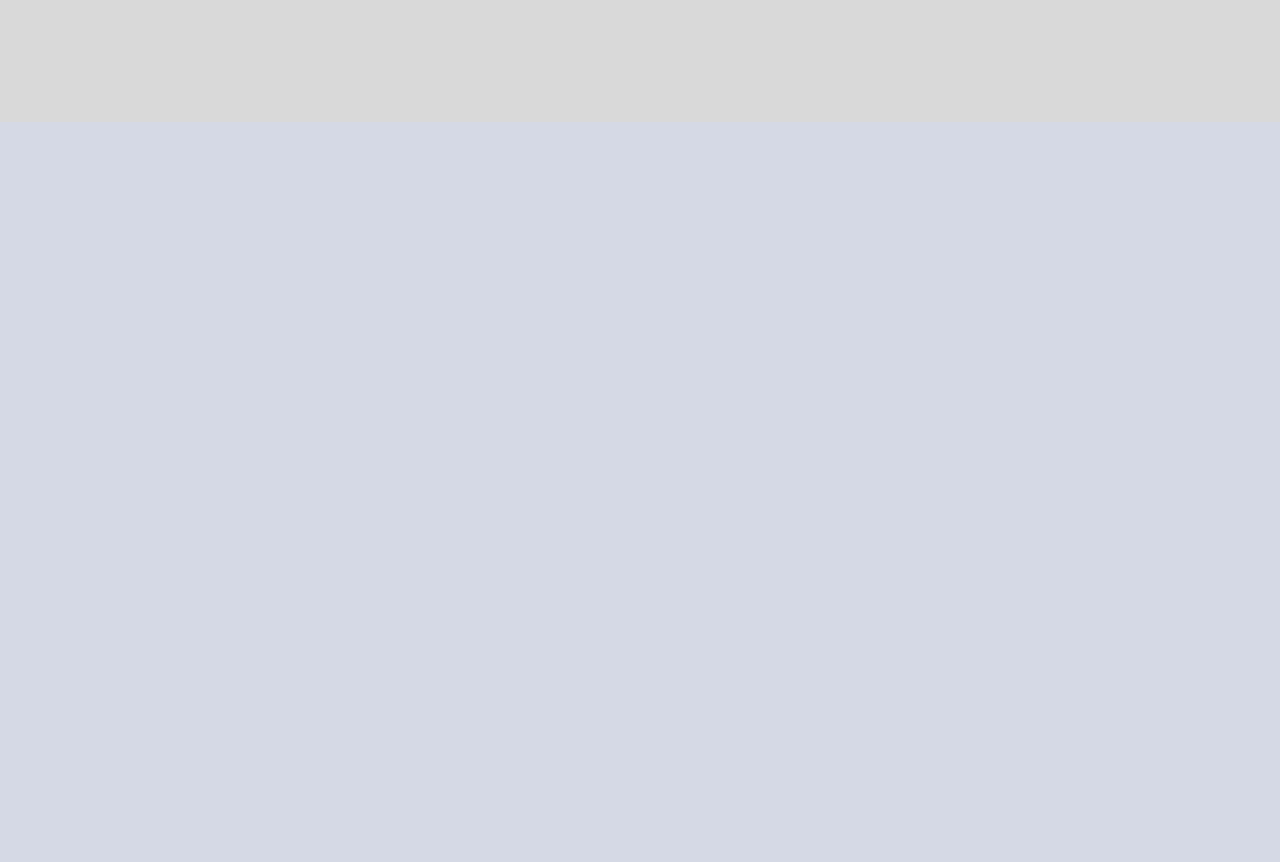
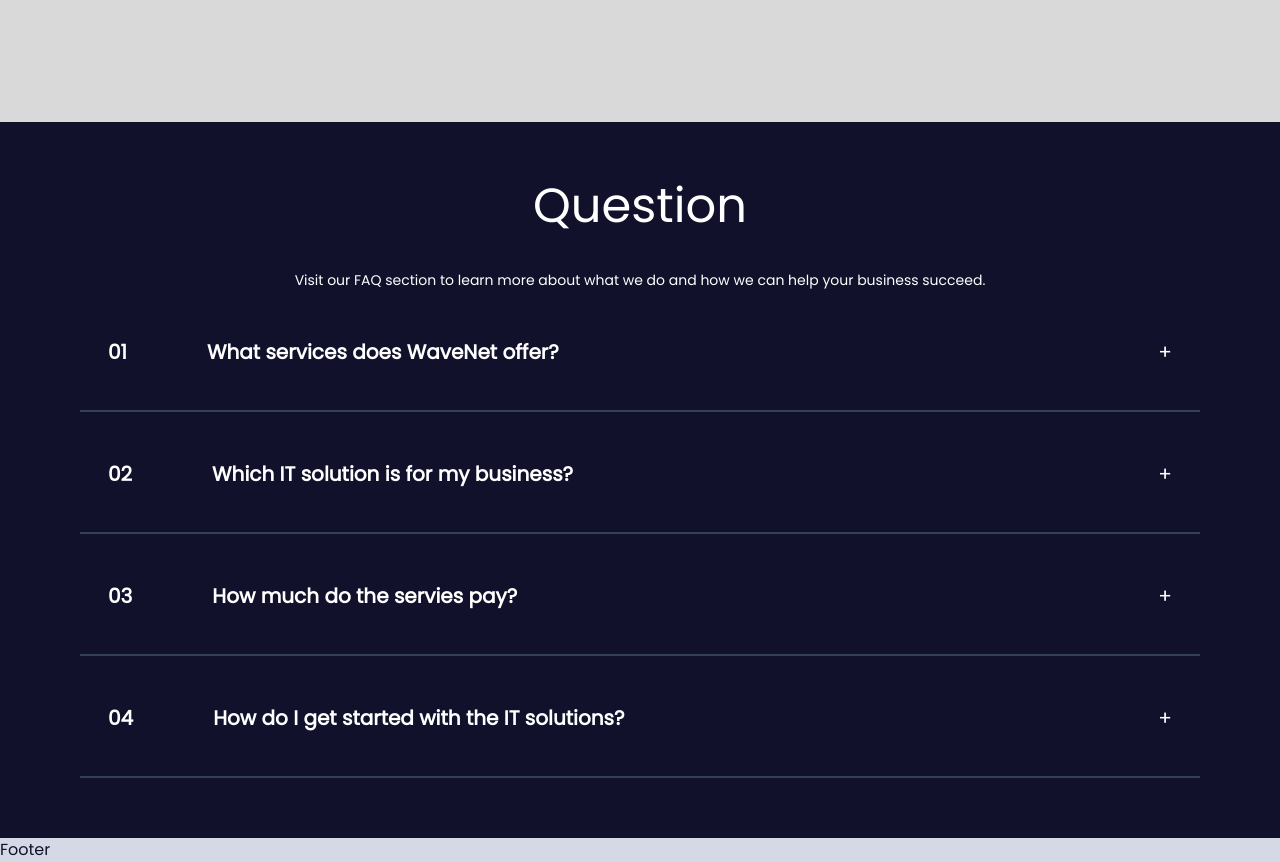
Before and after one commit to Upsurge-Tech/reactives, a React (Create React App) app: page / in a window 1280 px wide. Shown: the part 8020-8882 px from the top of the page. Before the commit the page ends 8142 px from the top, so only its background shows below. Built offline with nearby package versions, Linux system fonts and the light colour scheme.

Commit message:
question

```diff
--- a/src/App.js
+++ b/src/App.js
@@ -1,12 +1,13 @@
-import './App.css'
+import "./App.css";
 
-import HomePage from './pages/home'
-import OurTeamAndBlog from './pages/OurTeamAndBlog/page'
-import WhyusService from './pages/Whyus_Services'
+import HomePage from "./pages/home";
+import OurTeamAndBlog from "./pages/OurTeamAndBlog/page";
+import WhyusService from "./pages/Whyus_Services";
 // import BlueSection from "./pages/whyus/whyus_main";
-import Projects from './pages/Projects'
-import Sucess from './pages/Sucess'
-import './App.css'
+import Projects from "./pages/Projects";
+import Sucess from "./pages/Sucess";
+import "./App.css";
+import QuestionFooter from "./pages/question_footer";
 
 function App() {
   return (
@@ -19,9 +20,9 @@ function App() {
       </div>
 
       <OurTeamAndBlog />
+      <QuestionFooter />
     </main>
-
-  )
+  );
 }
 
-export default App
+export default App;
--- /dev/null
+++ b/src/components/question&footer/footer.js
@@ -0,0 +1,7 @@
+import React from "react";
+
+const Footer = () => {
+  return <div> Footer</div>;
+};
+
+export default Footer;
--- /dev/null
+++ b/src/components/question&footer/question.js
@@ -0,0 +1,85 @@
+import React, { useState } from "react";
+
+const Question = () => {
+  const [active, setActive] = useState(-1);
+  const question = [
+    {
+      number: "01",
+      question: "What services does WaveNet offer?",
+      answer:
+        "Our pricing varies based on the specific services and needs of your business. We offer flexible pricing options to suit your budget and requirements. We strive to provide clear and concise answers so that our clients have a seamless experience.",
+    },
+    {
+      number: "02",
+      question: "Which IT solution is for my business?",
+      answer:
+        "Our pricing varies based on the specific services and needs of your business. We offer flexible pricing options to suit your budget and requirements. We strive to provide clear and concise answers so that our clients have a seamless experience.",
+    },
+    {
+      number: "03",
+      question: "How much do the servies pay?",
+      answer:
+        "Our pricing varies based on the specific services and needs of your business. We offer flexible pricing options to suit your budget and requirements. We strive to provide clear and concise answers so that our clients have a seamless experience.",
+    },
+    {
+      number: "04",
+      question: "How do I get started with the IT solutions?",
+      answer:
+        "Our pricing varies based on the specific services and needs of your business. We offer flexible pricing options to suit your budget and requirements. We strive to provide clear and concise answers so that our clients have a seamless experience.",
+    },
+  ];
+
+  const activated = (index) => {
+    if (active === index) {
+      setActive(-1);
+    } else {
+      setActive(index);
+    }
+  };
+  return (
+    <main className="flex flex-col min-w-full h-full bg-[#11112B] p-10">
+      <div className="text-white p-5 flex flex-col items-center justify-center gap-10 ">
+        <div className="text-5xl">Question</div>
+        <p className="text-sm">
+          Visit our FAQ section to learn more about what we do and how we can
+          help your business succeed.
+        </p>
+      </div>
+      {question?.map((questions, index) => (
+        <div key={index} className="flex flex-col text-white pl-10 pb-5 pr-10 ">
+          <div
+            className="flex flex-row p-7 justify-between  border-b-2 border-slate-700 border-solid  "
+            onClick={() => activated(index)}
+            style={{
+              backgroundColor: active === index ? "#D5D9E5" : "",
+              color: active === index ? "black" : "",
+            }}
+          >
+            <div className="flex flex-row gap-5 md:gap-20 ">
+              <p className="text-xl font-bold">{questions.number}</p>
+              <div className="flex flex-col gap-4">
+                <p className="text-xl font-bold">{questions.question}</p>
+                <p
+                  className="text-sm pr-20 "
+                  style={{
+                    visibility: active === index ? "visible" : "Hidden",
+                    height: active === index ? "2em" : "0",
+                  }}
+                >
+                  {questions.answer}
+                </p>
+              </div>
+            </div>
+            {active === index ? (
+              <div className="text-xl">-</div>
+            ) : (
+              <div className="text-xl">+</div>
+            )}
+          </div>
+        </div>
+      ))}
+    </main>
+  );
+};
+
+export default Question;
--- /dev/null
+++ b/src/pages/question_footer.js
@@ -0,0 +1,14 @@
+import React from "react";
+import Question from "../components/question&footer/question";
+import Footer from "../components/question&footer/footer";
+
+const Question_footer = () => {
+  return (
+    <main>
+      <Question />
+      <Footer />
+    </main>
+  );
+};
+
+export default Question_footer;
```
